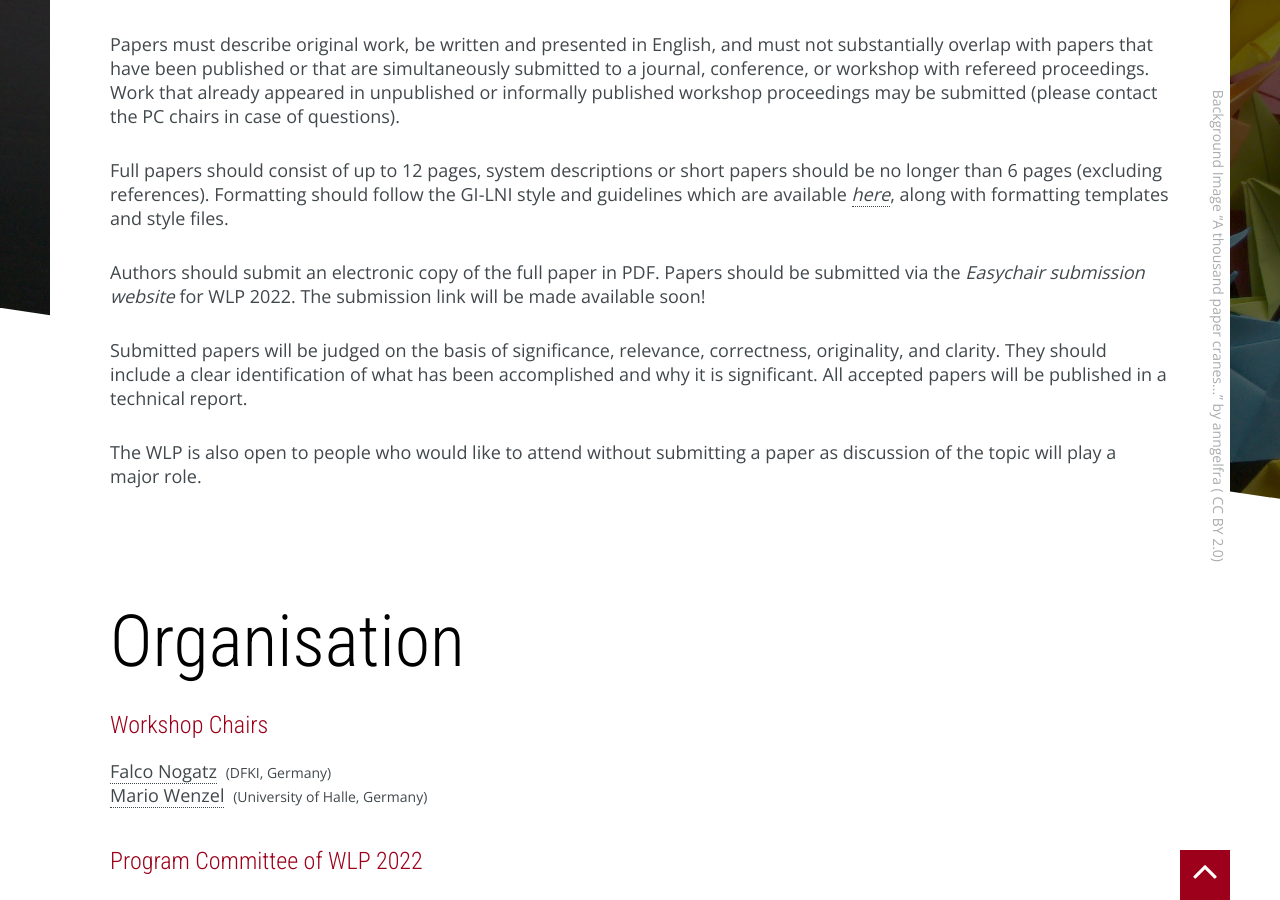
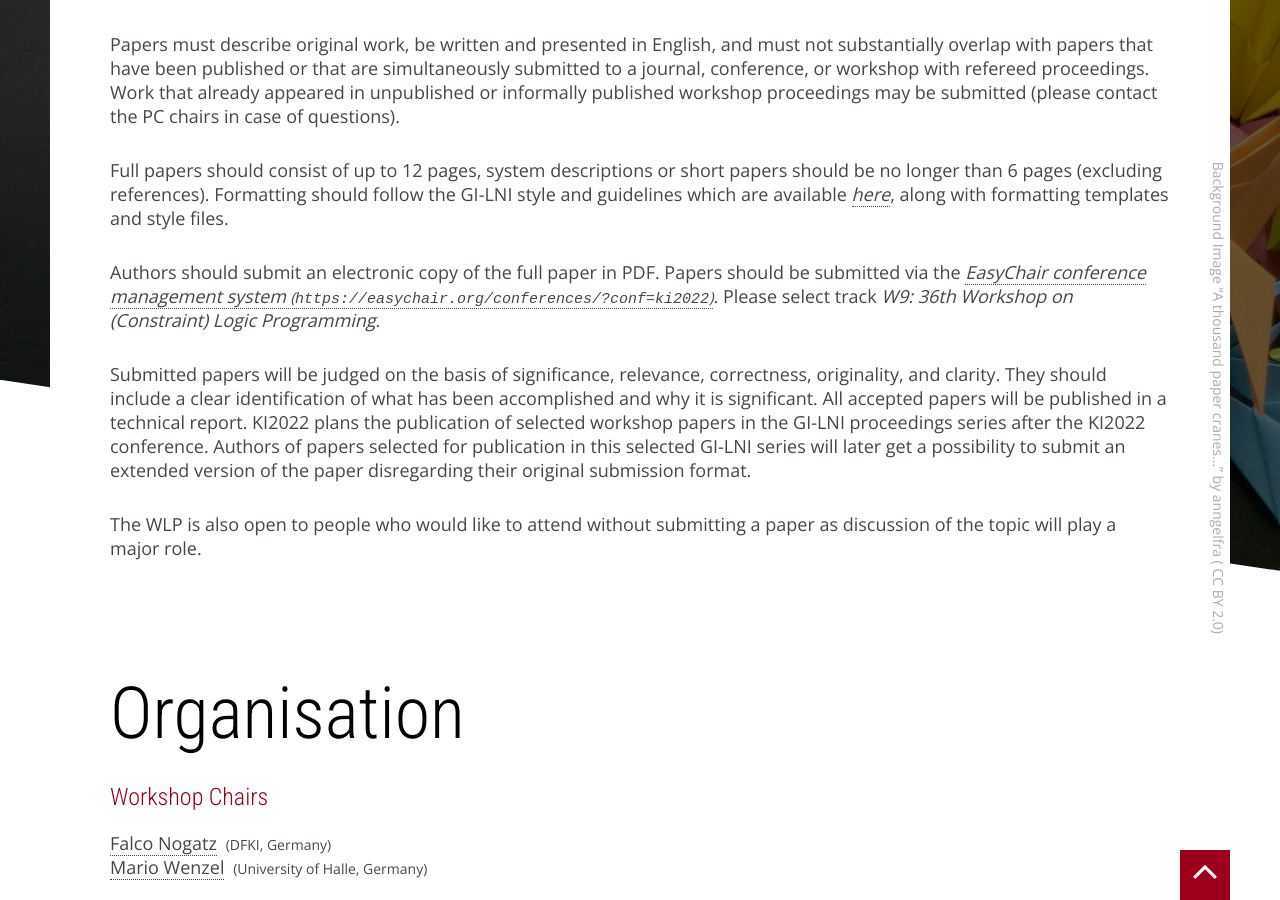
Before and after one commit to DFKI/wlp2022.dfki.de, a Jekyll site: the page built from index.html, in a window 1280 px wide and 900 px high, scrolled down 2862 px. Built offline with Jekyll 4.4.1, drawn with Linux system fonts in a browser that asks for light colours; nearby versions of some CDN libraries; library files that are not in the unit come from our copies.

Commit message:
Add submission instructions using EasyChair; Add note on publication of selected workshop papers

```diff
--- a/index.html
+++ b/index.html
@@ -94,6 +94,7 @@
       <h2>Dates</h2>
 
       <div class="date-row">
+         <a href="https://easychair.org/conferences/?conf=ki2022" target="_blank">
             <div class="info-box">
                <div class="icon-holder">
                   <i class="fa fa-calendar"></i>
@@ -104,6 +105,7 @@
                <p><span>19th June 2022</span></p>
                </div>
             </div>
+         </a>
 
          <div class="info-box">
             <div class="icon-holder">
@@ -201,9 +203,9 @@
 
          <p class="text">Full papers should consist of up to 12 pages, system descriptions or short papers should be no longer than 6 pages (excluding references). Formatting should follow the GI-LNI style and guidelines which are available <em><a href="https://github.com/gi-ev/LNI" target="_blank">here</a></em>, along with formatting templates and style files.</p>
 
-         <p class="text">Authors should submit an electronic copy of the full paper in PDF. Papers should be submitted via the <em>Easychair submission website</em> for WLP 2022. The submission link will be made available soon!</p>
+         <p class="text">Authors should submit an electronic copy of the full paper in PDF. Papers should be submitted via the <em><a href="https://easychair.org/conferences/?conf=ki2022" target="_blank">EasyChair conference management system <small>(<code>https://easychair.org/conferences/?conf=ki2022</code>)</small></a></em>. Please select track <em>W9: 36th Workshop on (Constraint) Logic Programming</em>.</p>
 
-         <p class="text">Submitted papers will be judged on the basis of significance, relevance, correctness, originality, and clarity. They should include a clear identification of what has been accomplished and why it is significant. All accepted papers will be published in a technical report.</p>
+         <p class="text">Submitted papers will be judged on the basis of significance, relevance, correctness, originality, and clarity. They should include a clear identification of what has been accomplished and why it is significant. All accepted papers will be published in a technical report. KI2022 plans the publication of selected workshop papers in the GI-LNI proceedings series after the KI2022 conference. Authors of papers selected for publication in this selected GI-LNI series will later get a possibility to submit an extended version of the paper disregarding their original submission format.</p>
 
          <p class="text">The WLP is also open to people who would like to attend without submitting a paper as discussion of the topic will play a major role.</p>
       </div>
```
Lines whose indentation alone changed are shown as unchanged.
